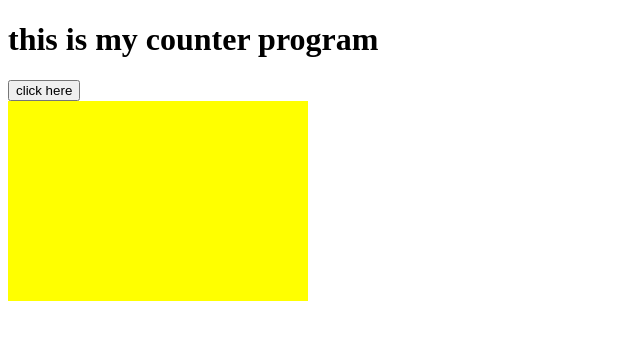
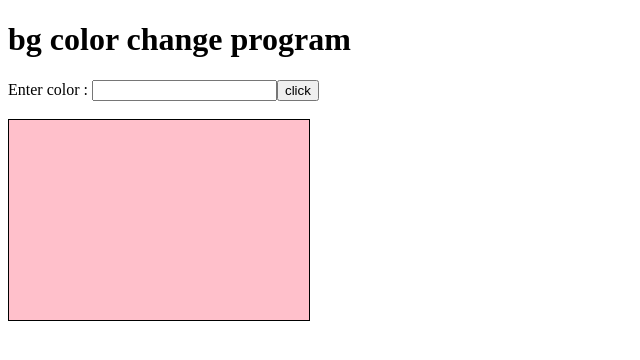
Before and after one commit to Jitendra0987/React, a React (Vite) app: page / in a window 1280 px wide. Shown: the top 360 px of the page, without its empty margins (0-640 px from the left). Built offline with nearby package versions, Linux system fonts and the light colour scheme.

Commit message:
reduxtoolkit colorgange

```diff
--- a/src/App.jsx
+++ b/src/App.jsx
@@ -1,19 +1,23 @@
-import { useSelector,useDispatch } from "react-redux";
+
+import { useState } from "react";
+import { useSelector,useDispatch} from "react-redux";
 import { colorChange } from "./bgcolorSlice";
 
 const App=()=>{
-    const myclr=useSelector((state)=>state.mycolor.bgclr);
-    const dispatch=useDispatch();
-    console.log(myclr);
-    return(
-        <>
-        <h1>this is my counter program</h1>
-        <button onClick={()=>{dispatch(colorChange())}}>click here</button>
-        <div style={{width:"300px",height:"200px",backgroundColor:myclr}}>
+  const [color,setcolor]=useState("")
+  const bgclr=useSelector((state)=>state.mycolor.bgcolor);
+  const dispatch=useDispatch();
+  return(
+    <>
 
-        </div>
+<h1> bg color change program</h1>
 
-        </>
-    )
+Enter color : <input type="text " value={color} onChange={(e)=>{setcolor(e.target.value)}}/>
+<button onClick={()=>{dispatch(colorChange(color))}}>click</button> <br /><br />
+<div style={{width:"300px",height:"200px",border:"1px solid black",backgroundColor:bgclr}}>
+
+</div>
+    </>
+  )
 }
 export default App;
--- a/src/bgcolorSlice.jsx
+++ b/src/bgcolorSlice.jsx
@@ -1,16 +1,16 @@
+
 import { createSlice } from "@reduxjs/toolkit";
-const  bgcolorSlice=createSlice({
+
+const bgcolorSlice=createSlice({
     name:"mycolor",
     initialState:{
-        bgclr:"yellow"
+        bgcolor:"pink"
     },
-
     reducers:{
-        colorChange:(state)=>{
-            state.bgclr="green"
+        colorChange:(state,actions)=>{
+            state.bgcolor=actions.payload
         }
     }
-
 })
 export const {colorChange} =bgcolorSlice.actions;
 export default bgcolorSlice.reducer;
--- a/src/main.jsx
+++ b/src/main.jsx
@@ -2,11 +2,11 @@
 import { createRoot } from 'react-dom/client'
 import App from './App.jsx'
 import { Provider } from 'react-redux'
-import store from './store.jsx'
+import store from "./store.jsx"
 
 createRoot(document.getElementById('root')).render(
+    <Provider store={store}>
+        <App/>
+    </Provider>
 
-<Provider store={store}>
-<App />
-</Provider>
 )
--- a/src/store.jsx
+++ b/src/store.jsx
@@ -1,10 +1,10 @@
 import { configureStore } from "@reduxjs/toolkit";
-import changeReducer from "./bgcolorslice";
+import myreducer from "./bgcolorSlice";
 
 const store = configureStore({
+    reducer:{
 
-    reducer : {
-        mycolor:changeReducer
+        mycolor :myreducer
     }
 })
 export default store;
```
